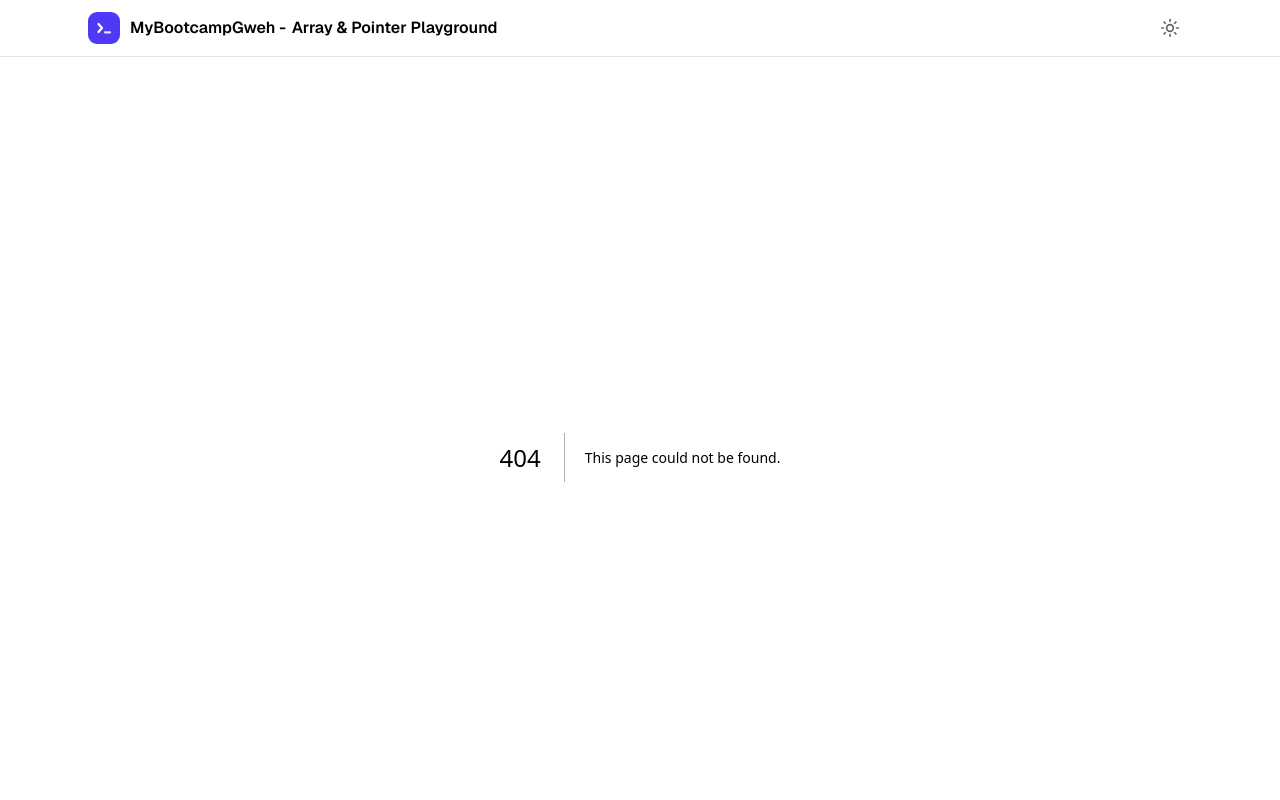
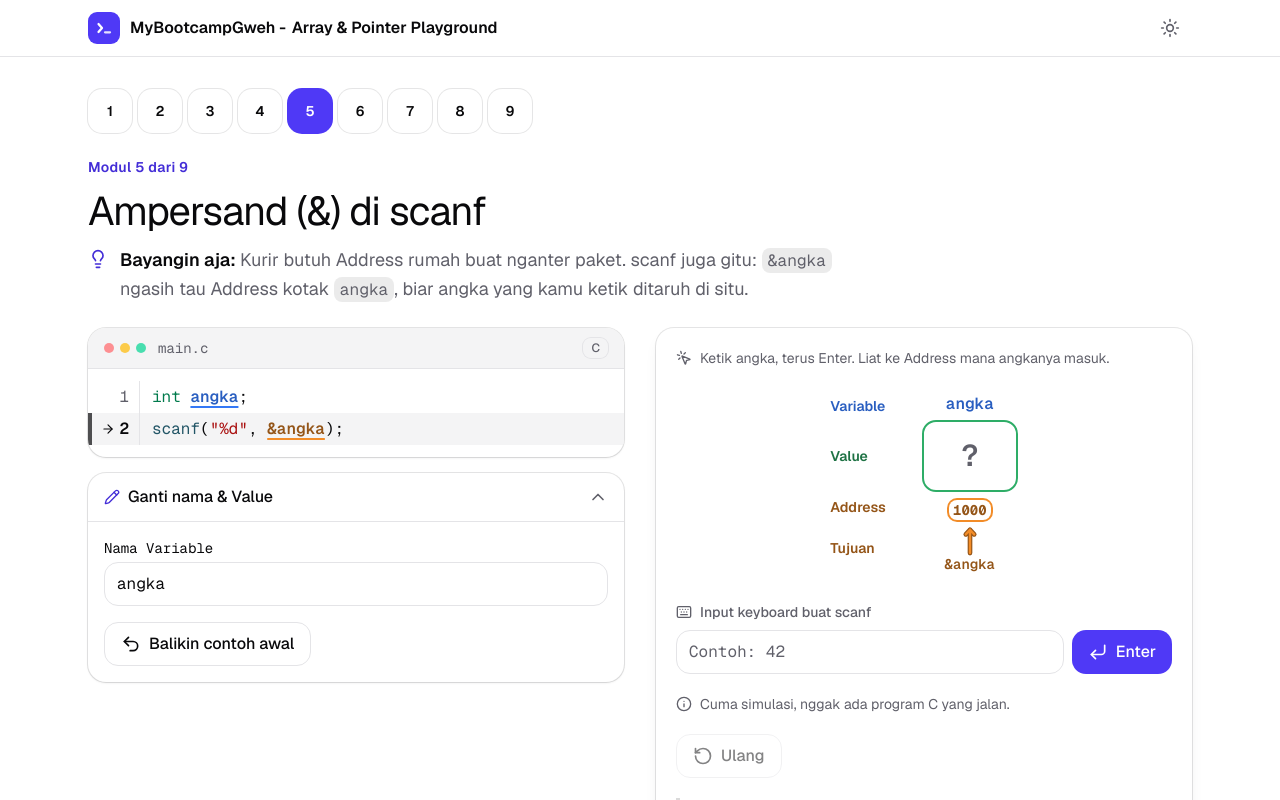
Before and after one commit to MyBootcampGweh/array-and-pointer-playground, a Next.js app: page /modul/5 in a window 1280 px wide. Before the commit this address had no page. Shown: the top 800 px of the page. Built offline with nearby package versions, Linux system fonts and the light colour scheme.

Commit message:
feat(modul-5): add ampersand in scanf simulation

```diff
--- /dev/null
+++ b/src/app/modul/5/page.tsx
@@ -0,0 +1,24 @@
+import type { Metadata } from "next";
+
+import { ModuleFrame, moduleMetadata } from "@/components/module-frame";
+
+import { ScanfAddressDemo } from "./scanf-address-demo";
+
+export const metadata: Metadata = moduleMetadata(5);
+
+export default function ScanfAddressPage() {
+  return (
+    <ModuleFrame
+      number={5}
+      analogy={
+        <>
+          Kurir butuh Address rumah buat nganter paket. scanf juga gitu:{" "}
+          <code>&amp;angka</code> ngasih tau Address kotak <code>angka</code>,
+          biar angka yang kamu ketik ditaruh di situ.
+        </>
+      }
+    >
+      <ScanfAddressDemo />
+    </ModuleFrame>
+  );
+}
--- /dev/null
+++ b/src/app/modul/5/scanf-address-demo.tsx
@@ -0,0 +1,157 @@
+"use client";
+
+import { CornerDownLeft, Info, Keyboard, RotateCcw } from "lucide-react";
+import { type SubmitEvent, useId, useState } from "react";
+
+import { CodePanel } from "@/components/code-panel";
+import { DataEditor, INPUT_CLASS, NameField } from "@/components/data-editor";
+import { VariableDiagram } from "@/components/memory-diagram";
+import { Button, Narration, RoleChip, Stage } from "@/components/ui";
+import { type CodeLine } from "@/lib/c-syntax";
+import { BASE_ADDRESS } from "@/lib/memory";
+import { parseIntInput } from "@/lib/validation";
+
+const DEFAULT_NAME = "angka";
+
+export function ScanfAddressDemo() {
+  const inputId = useId();
+  const errorId = `${inputId}-error`;
+  const [name, setName] = useState(DEFAULT_NAME);
+  // `null` until scanf stores something, like the "?" of a fresh `int`.
+  const [stored, setStored] = useState<number | null>(null);
+  const [draft, setDraft] = useState("");
+  const [error, setError] = useState<string | null>(null);
+
+  const destination = `&${name}`;
+  const lines: CodeLine[] = [
+    ["int ", { text: name, role: "variable" }, ";"],
+    ['scanf("%d", ', { text: destination, role: "address" }, ");"],
+  ];
+
+  // scanf only reads once Enter is pressed, so validation waits for it too.
+  function handleSubmit(event: SubmitEvent<HTMLFormElement>) {
+    event.preventDefault();
+    const parsed = parseIntInput(draft);
+    if (!parsed.ok) {
+      setError(parsed.error);
+      return;
+    }
+    setStored(parsed.value);
+    setDraft("");
+    setError(null);
+  }
+  function reset() {
+    setStored(null);
+    setDraft("");
+    setError(null);
+  }
+  function changeName(next: string) {
+    setName(next);
+    reset();
+  }
+
+  return (
+    <Stage
+      code={<CodePanel lines={lines} activeLine={1} />}
+      editor={
+        <DataEditor onRestore={() => changeName(DEFAULT_NAME)}>
+          <NameField
+            label="Nama Variable"
+            value={name}
+            taken={["scanf"]}
+            onCommit={changeName}
+          />
+        </DataEditor>
+      }
+      hint="Ketik angka, terus Enter. Liat ke Address mana angkanya masuk."
+      visual={
+        <>
+          <VariableDiagram
+            variables={[
+              {
+                name,
+                value: stored,
+                address: BASE_ADDRESS,
+                isActive: stored !== null,
+                isAddressActive: true,
+              },
+            ]}
+            marks={[
+              { kind: "label", role: "address", column: 0, label: destination },
+            ]}
+          />
+          <form onSubmit={handleSubmit} noValidate>
+            <label
+              htmlFor={inputId}
+              className="flex items-center gap-2 text-sm font-medium text-muted-foreground"
+            >
+              <Keyboard aria-hidden="true" className="size-4" />
+              Input keyboard buat scanf
+            </label>
+            <div className="mt-2 flex gap-2">
+              <input
+                id={inputId}
+                value={draft}
+                onChange={(event) => {
+                  setDraft(event.target.value);
+                  setError(null);
+                }}
+                inputMode="numeric"
+                autoComplete="off"
+                spellCheck={false}
+                placeholder="Contoh: 42"
+                aria-invalid={error ? true : undefined}
+                aria-describedby={error ? errorId : undefined}
+                className={`${INPUT_CLASS} placeholder:text-muted-foreground`}
+              />
+              <Button type="submit" variant="primary">
+                <CornerDownLeft aria-hidden="true" />
+                Enter
+              </Button>
+            </div>
+            {error ? (
+              <p
+                id={errorId}
+                role="alert"
+                className="mt-1 text-sm text-destructive"
+              >
+                {error}
+              </p>
+            ) : null}
+          </form>
+          <p className="flex gap-2 text-sm text-muted-foreground">
+            <Info aria-hidden="true" className="mt-0.5 size-4 shrink-0" />
+            Cuma simulasi, nggak ada program C yang jalan.
+          </p>
+        </>
+      }
+      controls={
+        <div>
+          <Button onClick={reset} aria-disabled={stored === null}>
+            <RotateCcw aria-hidden="true" />
+            Ulang
+          </Button>
+        </div>
+      }
+      narration={
+        <Narration>
+          {stored === null ? (
+            <>
+              <RoleChip role="address">{destination}</RoleChip> ngasih scanf{" "}
+              <RoleChip role="address">Address {BASE_ADDRESS}</RoleChip>, jadi
+              scanf tau angkanya mau ditaruh di mana. Value{" "}
+              <RoleChip role="variable">{name}</RoleChip> masih ?.
+            </>
+          ) : (
+            <>
+              scanf baca <RoleChip role="value">{stored}</RoleChip>, terus naruh
+              di <RoleChip role="address">Address {BASE_ADDRESS}</RoleChip>.
+              Jadi Value <RoleChip role="variable">{name}</RoleChip> sekarang{" "}
+              {stored}.
+            </>
+          )}
+        </Narration>
+      }
+    />
+  );
+}
```
